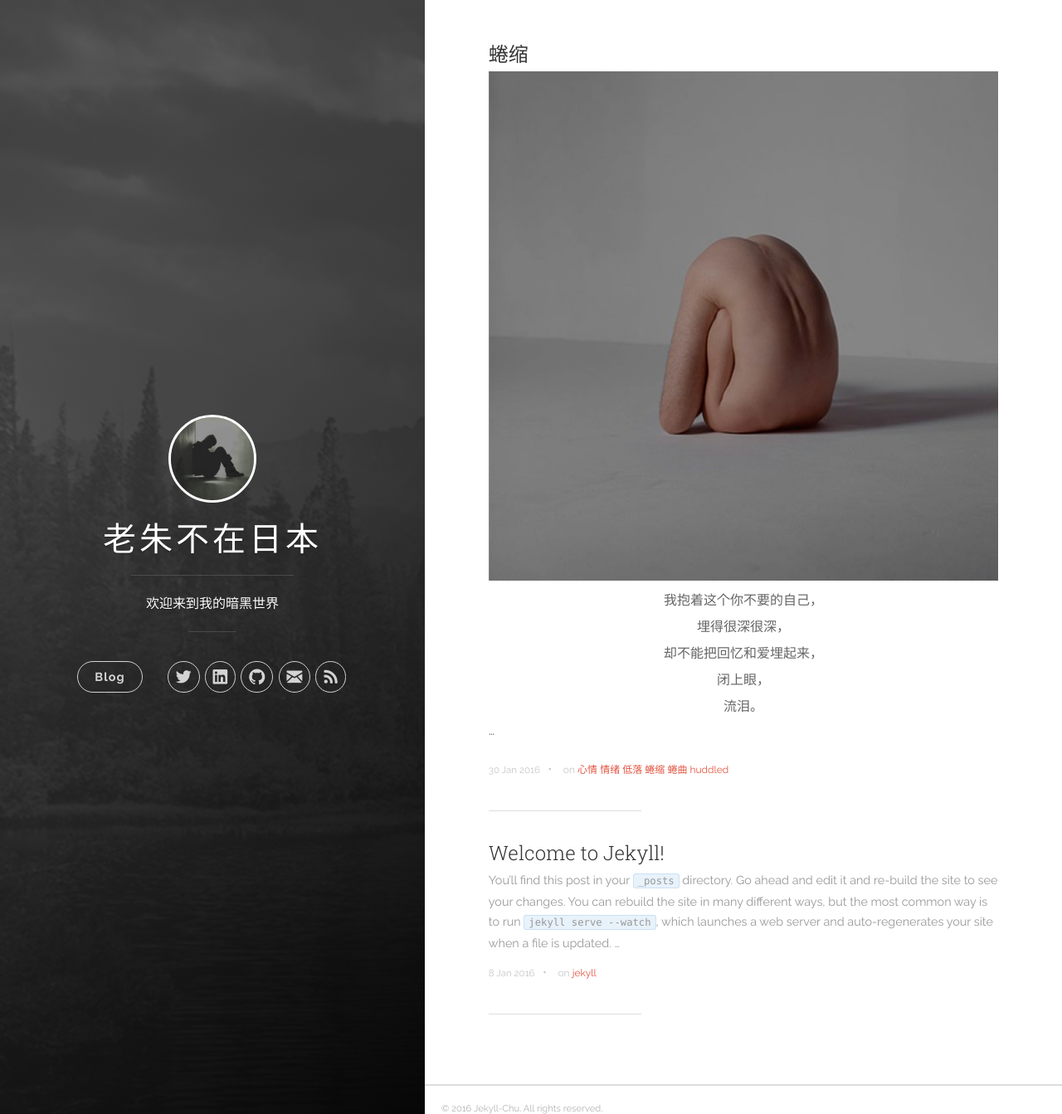
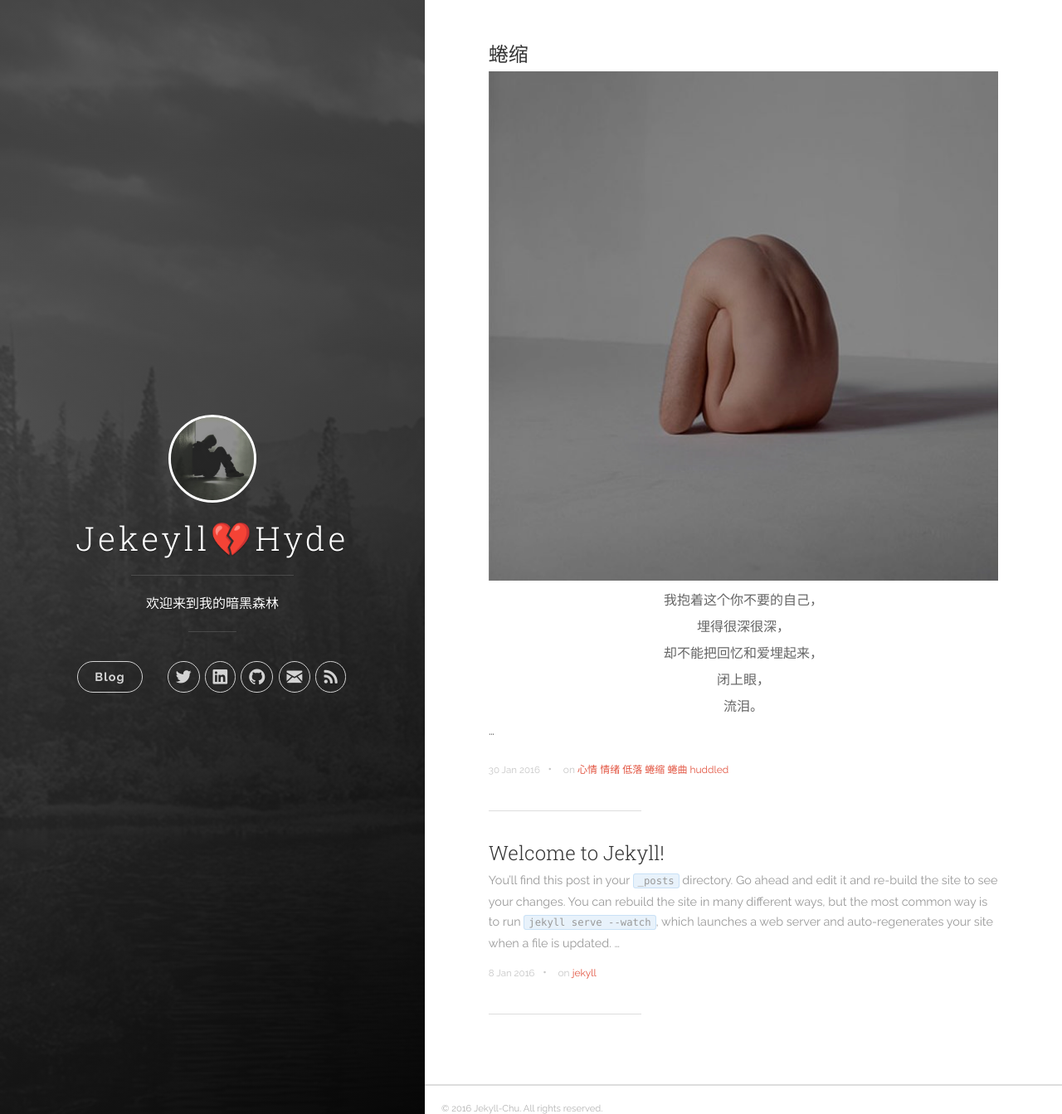
Before and after one commit to sakiyomu/Jekyll-Chu, a Jekyll site: the page built from index.html, in a window 1280 px wide and 1343 px high. Shown: the whole window at 83% size. Built offline with Jekyll 4.4.1, drawn with Linux system fonts in a browser that asks for light colours; the list of posts is cut into pages by our own code.

Commit message:
title update
readme update

```diff
--- a/_config.yml
+++ b/_config.yml
@@ -1,7 +1,7 @@
 # Site settings
-title: 老朱不在日本
-description: '欢迎来到我的暗黑世界'
-url: 'http://joshgerdes.com/jekyll-uno'
+title: Jekeyll&#128148;Hyde
+description: '欢迎来到我的暗黑森林'
+url: 'http://jekyllhy.de'
 baseurl: '/'
 # google_analytics: 'UA-XXXXXX-X'
 
```
Also changed, not shown: README.md, 5 other files.
